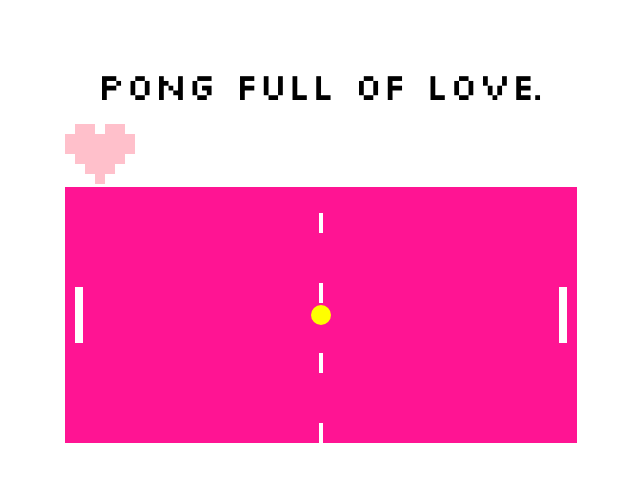
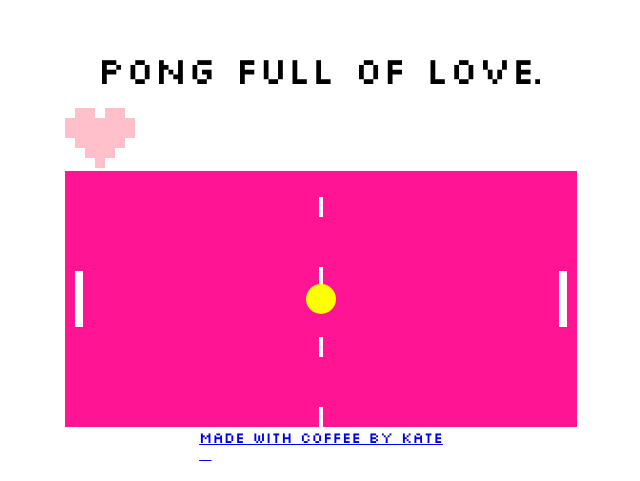
Before and after one commit to pinaska/Pong-Game, a website built with webpack: page index.html in a window 1280 px wide. Shown: the part 143-624 px from the top of the page, without its empty margins (319-959 px from the left). Built offline with nearby package versions, Linux system fonts and the light colour scheme.

Commit message:
add footer, style footer

```diff
--- a/index.html
+++ b/index.html
@@ -25,6 +25,7 @@
 				<!-- <circle  cx="256" cy="128" r="10" fill="#ffffff"/>
 			</svg> -->
 		</div>
+		<footer><a href="https://github.com/pinaska"><p>Made with coffee by Kate</p></a></footer>
 		<script type="text/javascript" src="build/bundle.js"></script>
 	</body>
 </html>
--- a/src/partials/Ball.js
+++ b/src/partials/Ball.js
@@ -8,7 +8,7 @@ export default class Ball{
         this.direction = 1;
     }
 
-  render(svg){
+  render(svg, player1, player2){
       let circle = document.createElementNS(SVG_NS, 'circle');
       circle.setAttributeNS(null, 'r', this.radius);
       circle.setAttributeNS(null,'cx', this.boardWidth / 2);
--- a/src/partials/Game.js
+++ b/src/partials/Game.js
@@ -13,13 +13,12 @@ export default class Game {
 
 		this.gameElement=document.getElementById(this.element);
 		this.board = new Board(this.width, this.height);
-		// this.paddle = new Paddle('256', '8', '56','30',((this.height)/2));
 		this.paddleWidth = 8;
 		this.paddleHeight = 56;
 		this.boardGap = 10;
 
 
-		this.ball = new Ball(10, this.width, this.height);
+		this.ball = new Ball(15, this.width, this.height);
 
 		this.player1 = new Paddle(
 			this.height,
@@ -59,7 +58,7 @@ export default class Game {
 		this.board.render(svg);
 		this.player1.render(svg);
 		this.player2.render(svg);
-		this.ball.render(svg);
+		this.ball.render(svg, this.player1, this.player2);
 	}
 
 }
--- a/src/styles/game.css
+++ b/src/styles/game.css
@@ -73,6 +73,7 @@ html {
 body {
   align-items: center;
   display: flex;
+  flex-direction: column;
   font-family: 'Silkscreen Web', monotype;
   height: 100vh;
   justify-content: center;
@@ -84,3 +85,7 @@ h1 {
   margin-bottom: 1rem;
   text-align: center;
 }
+footer  a:after {
+  font-family: 'FontAwesome';
+  content: '\f09b';
+}
```
Also changed, not shown: 1 other file.
